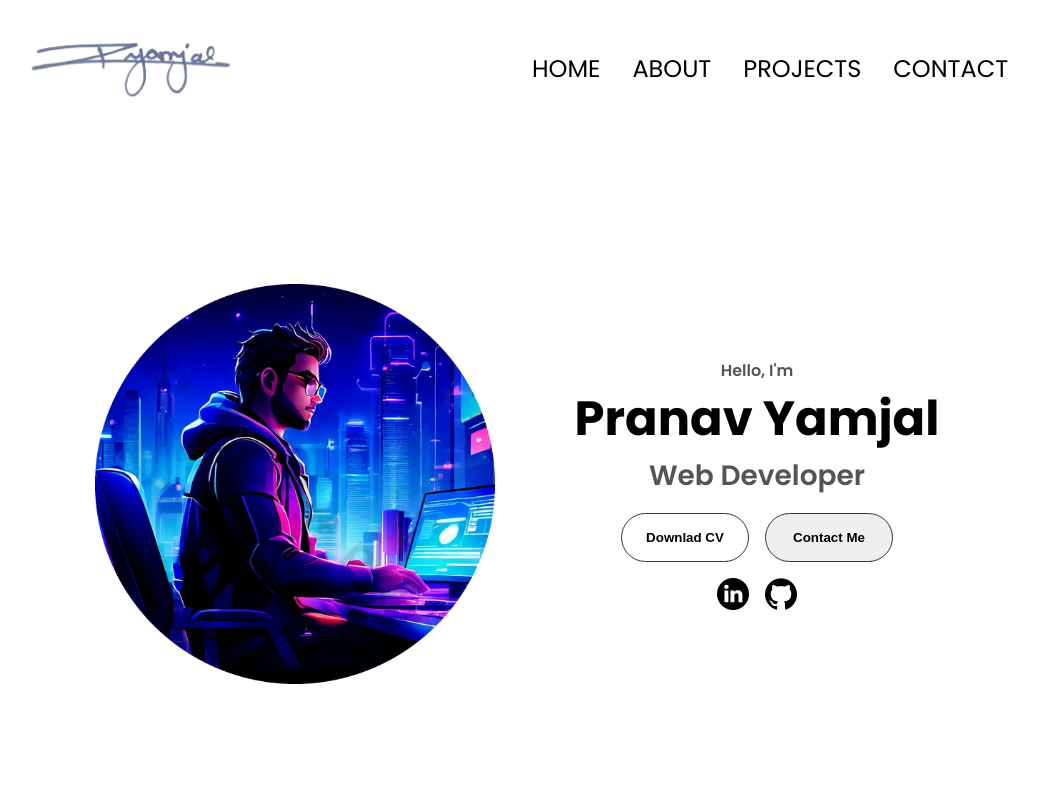
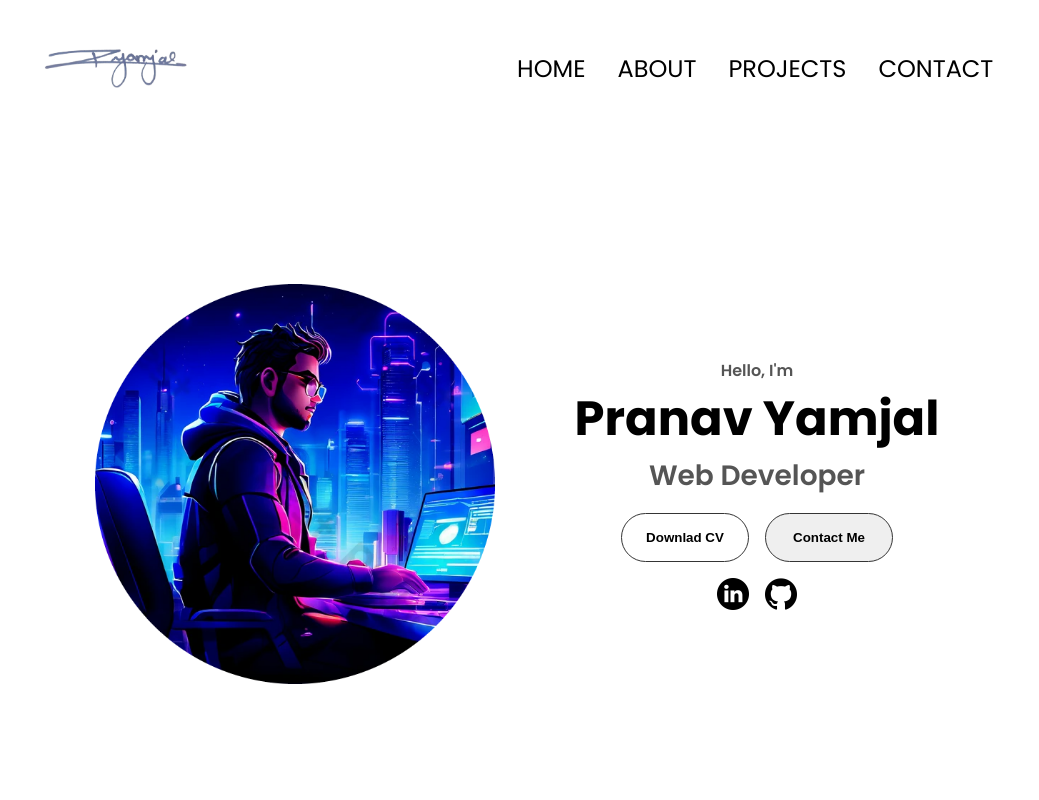
Before and after one commit to pranavyamjal/Portfolio, a plain HTML site: page index.html in a window 1280 px wide. Shown: the top 800 px of the page, without its empty margins (123-1162 px from the left). Drawn offline with Linux system fonts and the light colour scheme.

Commit message:
Update style.css

```diff
--- a/style.css
+++ b/style.css
@@ -67,7 +67,10 @@ a:hover
 
 .logo
 {
-    height: 70px;
+    height: auto;
+    max-height: 50px; /* Adjust the max-height to fit your navbar */
+    width: auto;
+    max-width: 150px; /* Optional: limit the width */
 
 }
 
```
